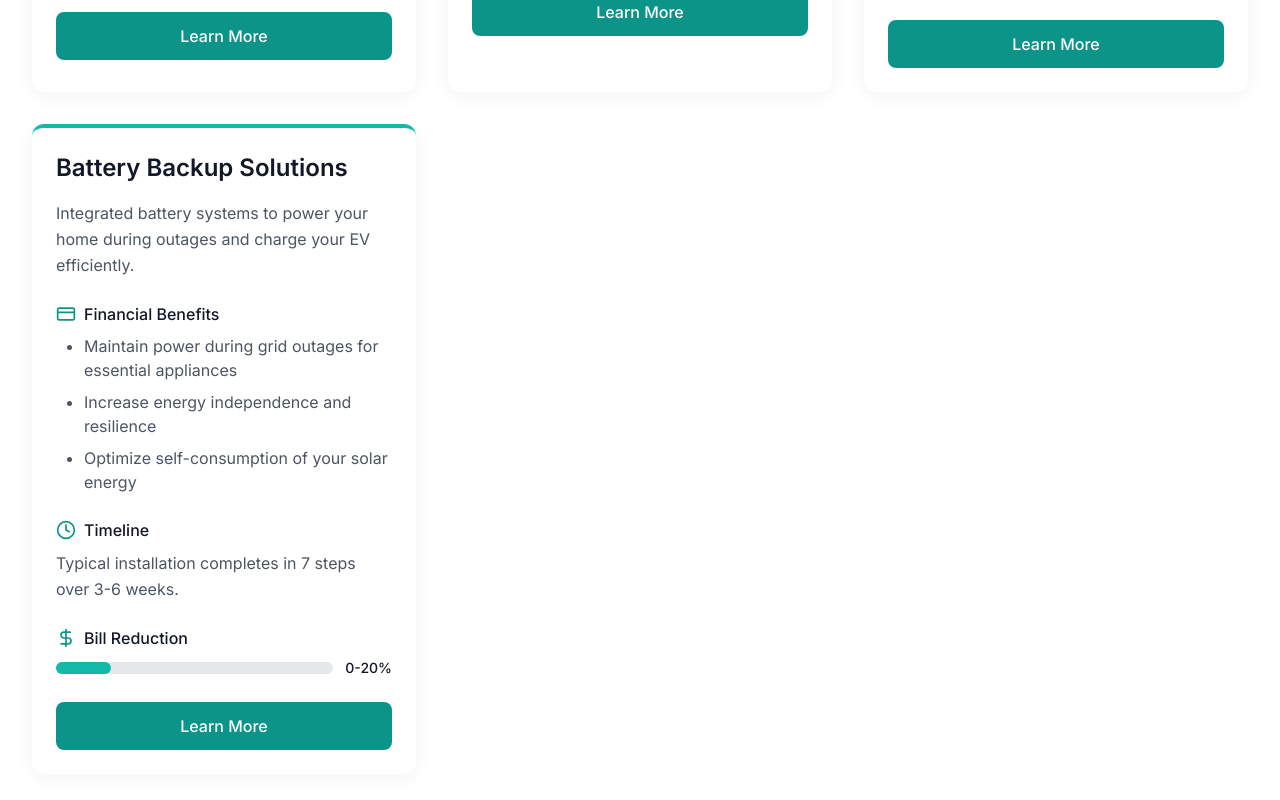
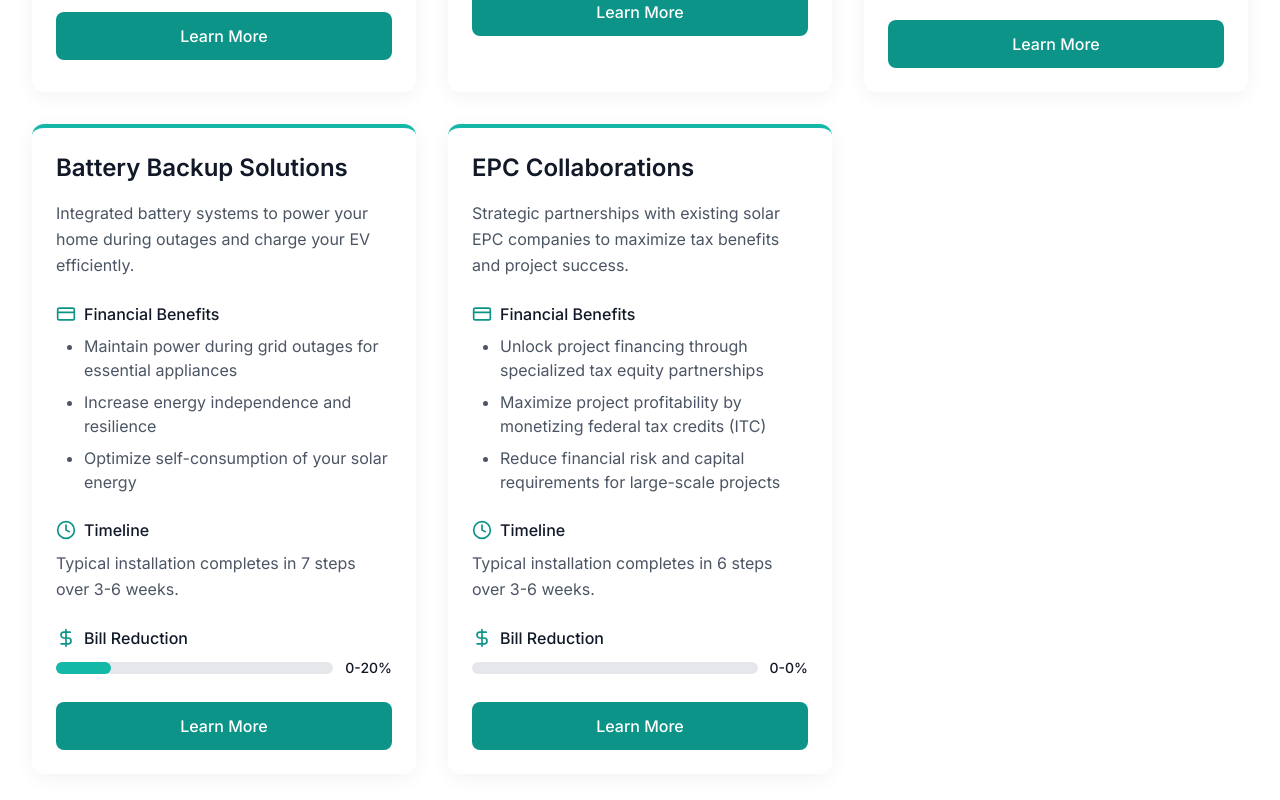
Before and after one commit to dakshal/hdsolarsolutions, a React (Vite) app: page /services in a window 1280 px wide. Shown: the part 1180-1980 px from the top of the page. Built offline with nearby package versions, Linux system fonts and the light colour scheme.

Commit message:
Updated serviceOptions.ts

```diff
--- a/src/data/serviceOptions.ts
+++ b/src/data/serviceOptions.ts
@@ -263,5 +263,62 @@ export const serviceOptions: ServiceOption[] = [
       min: 0,
       max: 20
     }
+  },
+  {
+    id: 'collaboration',
+    name: 'EPC Collaborations',
+    description: 'Strategic partnerships with existing solar EPC companies to maximize tax benefits and project success.',
+    benefits: [
+      'Unlock project financing through specialized tax equity partnerships',
+      'Maximize project profitability by monetizing federal tax credits (ITC)',
+      'Reduce financial risk and capital requirements for large-scale projects',
+      'Access to a network of financial institutions and renewable energy investors',
+      'Expertise in navigating complex tax law and financial structuring',
+      'Co-development opportunities to expand your project pipeline'
+    ],
+    process: [
+      {
+        title: 'Initial Partnership Inquiry',
+        description: 'Prospective EPC partners submit their project portfolio or specific financing needs for review.',
+        leadTime: '1-3 days'
+      },
+      {
+        title: 'Project Due Diligence',
+        description: 'We conduct a thorough review of project financials, technical specifications, and legal documentation.',
+        leadTime: '1-2 weeks'
+      },
+      {
+        title: 'Financial Modeling & Structuring',
+        description: 'Our team models the project\'s financial outcomes and structures the optimal tax equity deal.',
+        leadTime: '1 week'
+      },
+      {
+        title: 'Partnership Agreement',
+        description: 'Drafting and execution of a comprehensive legal agreement defining roles, responsibilities, and returns.',
+        leadTime: '1-2 weeks'
+      },
+      {
+        title: 'Funding & Project Execution',
+        description: 'Collaboration through the project lifecycle to ensure all financial and regulatory milestones are met.',
+        leadTime: 'Project Duration'
+      },
+      {
+        title: 'Incentive Monetization & Reporting',
+        description: 'Managing the claim process for tax benefits and handling all long-term compliance and reporting.',
+        leadTime: 'Ongoing'
+      }
+    ],
+    documentation: [
+      'Corporate Profile & Financial Statements',
+      'Detailed Project Proposals (including technical specs and site plans)',
+      'Financial Pro-Forma models for each project',
+      'Executed Power Purchase Agreements (PPAs)',
+      'Utility Interconnection Agreements',
+      'Evidence of Site Control (deeds, leases, etc.)'
+    ],
+    reduction: {
+      min: 0,
+      max: 0
+    }
   }
 ];
```
